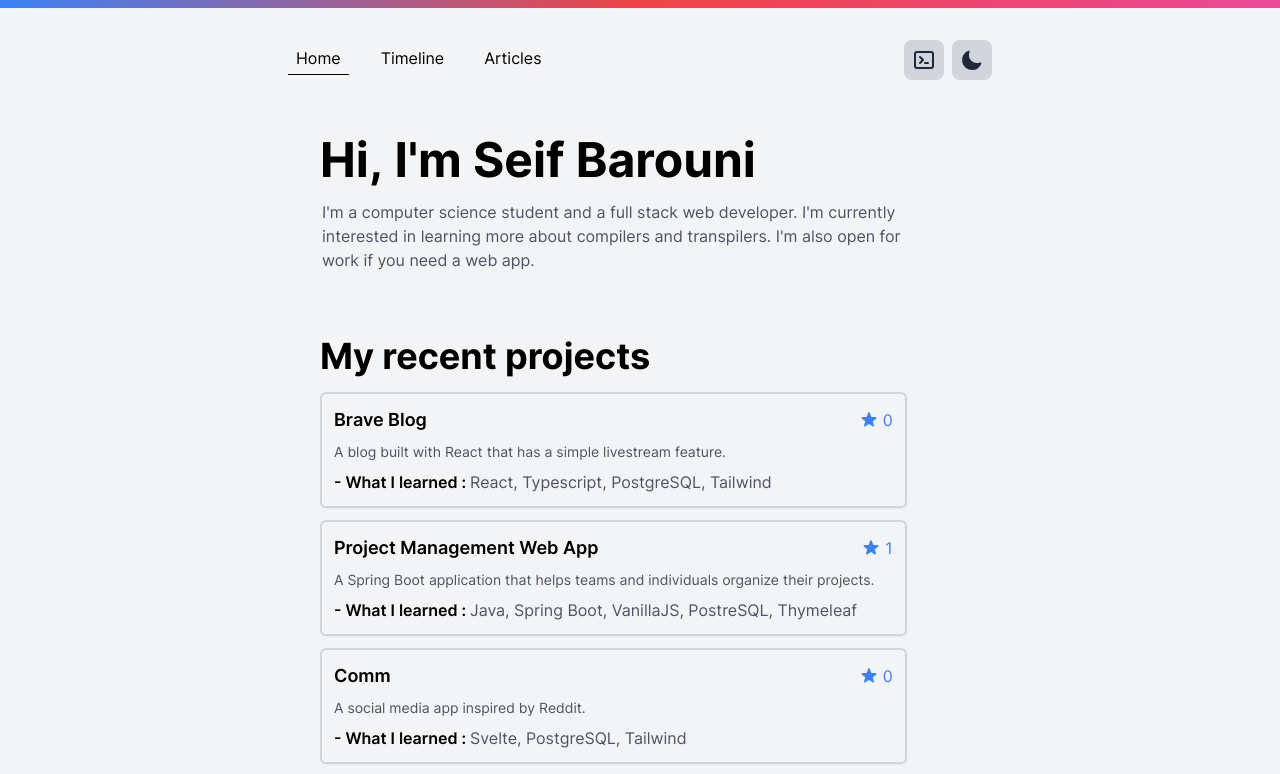
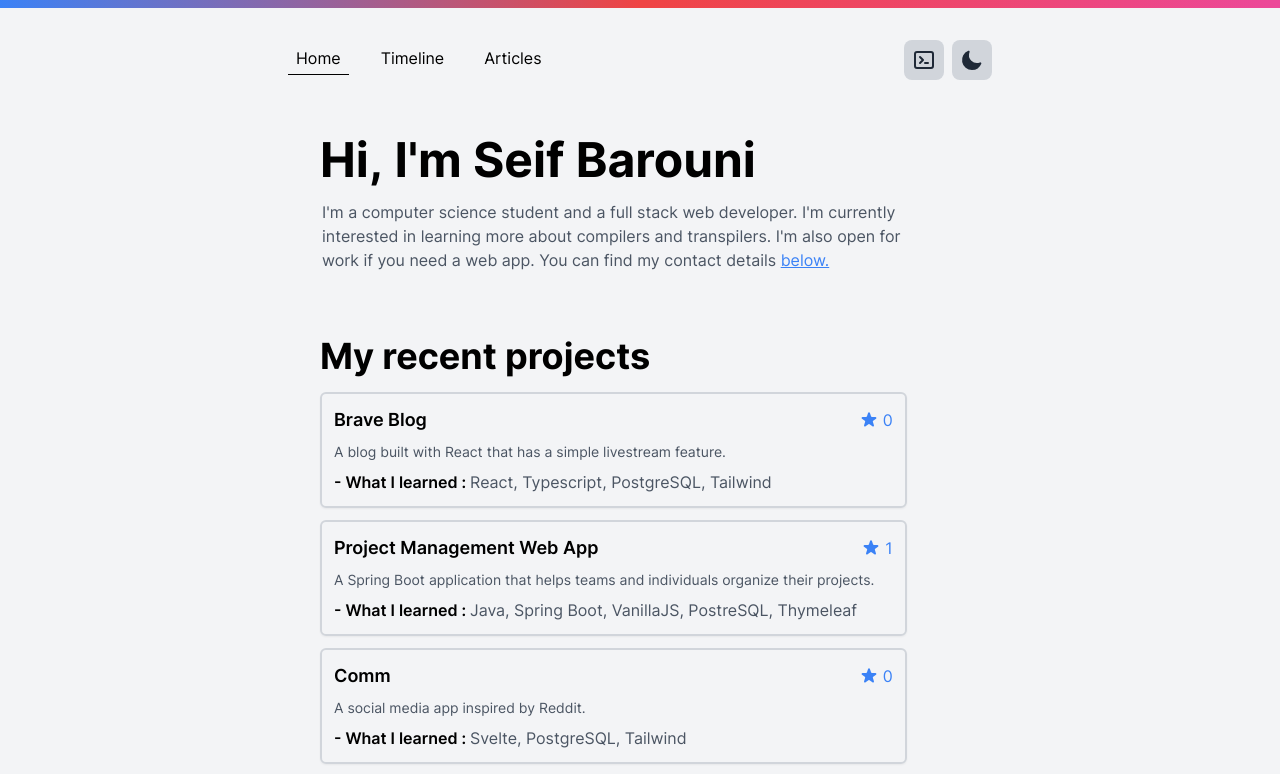
Before and after one commit to Seifbarouni/seifbarouni.live, a Next.js app: page / in a window 1280 px wide. Shown: the top 774 px of the page. Built offline with nearby package versions, Linux system fonts and the light colour scheme; what tailwindcss-no-scrollbar would draw is missing.

Commit message:
cleanup for deployment

```diff
--- a/components/shared/Footer.tsx
+++ b/components/shared/Footer.tsx
@@ -2,7 +2,10 @@ interface FooterProps {}
 
 const Footer: React.FC<FooterProps> = () => {
   return (
-    <footer className=" flex flex-col justify-center items-center lg:px-72 md:px-14 w-full mb-8 dark:text-gray-400 text-gray-600">
+    <footer
+      className=" flex flex-col justify-center items-center lg:px-72 md:px-14 w-full mb-8 dark:text-gray-400 text-gray-600"
+      id="footer"
+    >
       <hr className="w-full border-1 border-gray-300 dark:border-gray-800 mb-8" />
       <div className="flex items-center">
         <span>
--- a/components/shared/MyTerminal.tsx
+++ b/components/shared/MyTerminal.tsx
@@ -89,7 +89,7 @@ const MyTerminal: React.FC<MyTerminalProps> = ({ setOpen }) => {
         welcomeMessage={
           'Welcome to my terminal! Type "help" to see the options'
         }
-        autoFocus={true}
+        autoFocus
         promptLabel={'terminal@user:/$'}
         promptLabelStyle={{
           color: '#bcf737',
--- a/pages/index.tsx
+++ b/pages/index.tsx
@@ -18,7 +18,14 @@ export default function Home() {
         <h2 className="text-gray-600 dark:text-gray-400 pt-4 ml-0.5 md:w-11/12 mb-16">
           I'm a computer science student and a full stack web developer. I'm
           currently interested in learning more about compilers and transpilers.
-          I'm also open for work if you need a web app.
+          I'm also open for work if you need a web app. You can find my contact
+          details{' '}
+          <a
+            href="#footer"
+            className="text-blue-500 underline hover:cursor-pointer"
+          >
+            below.
+          </a>
         </h2>
         <h1 className="text-3xl md:text-4xl dark:text-white text-black font-bold">
           My recent projects
```
